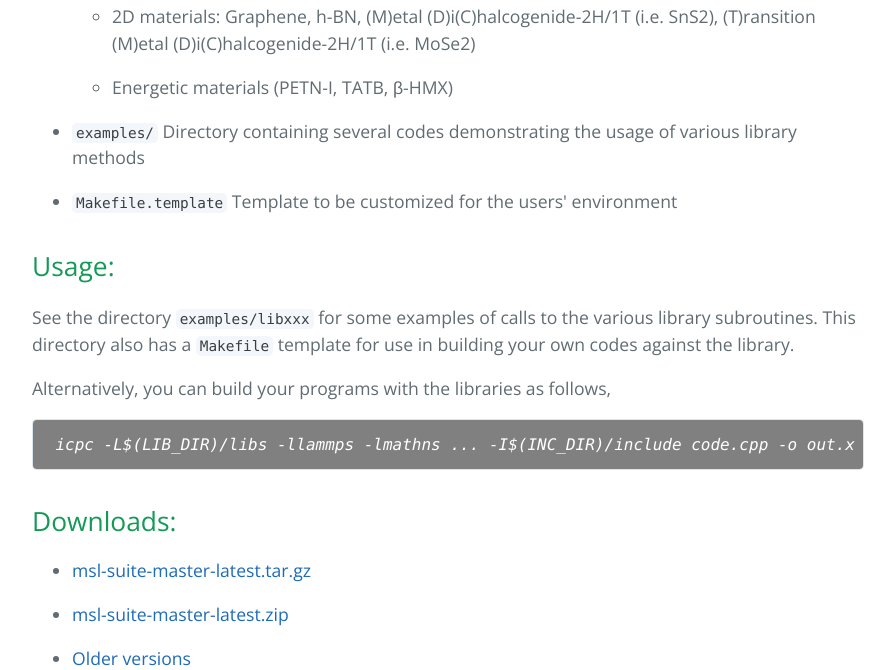
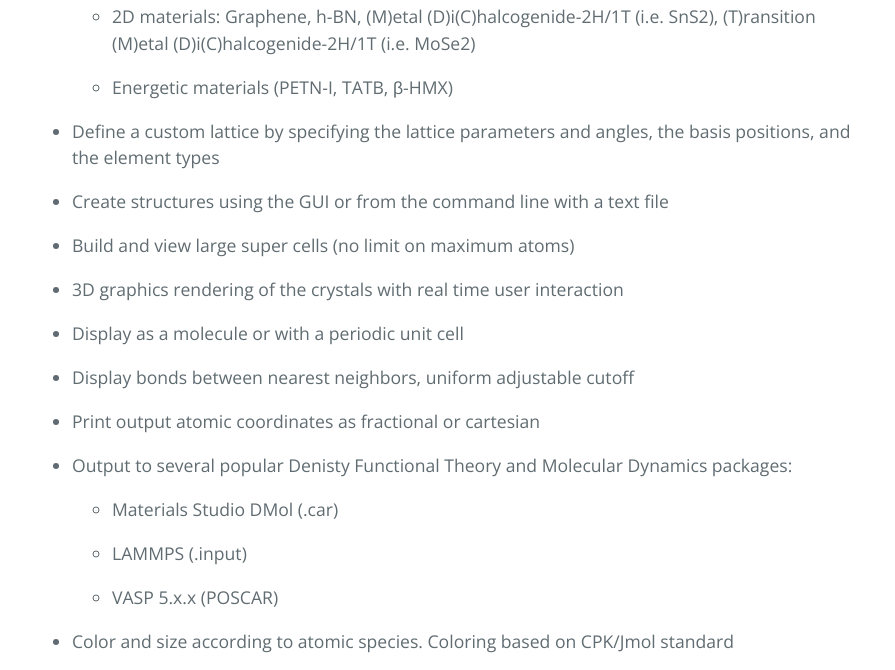
Before and after one commit to jmgonza6/crystal-builder, a website: page index.html in a window 1280 px wide. Shown: the part 710-1380 px from the top of the page, without its empty margins (192-1087 px from the left). Drawn offline with nearby package versions, Linux system fonts and the light colour scheme.

Commit message:
homepage

```diff
--- a/index.html
+++ b/index.html
@@ -2,7 +2,7 @@
 <html lang="en-us">
   <head>
     <meta charset="UTF-8">
-    <title>MSL Suite - jmgonza6@github</title>
+    <title>Crystal Builder - jmgonza6@MSL</title>
     <meta name="viewport" content="width=device-width, initial-scale=1">
     <link rel="stylesheet" href="css/normalize.css">
     <link href='https://fonts.googleapis.com/css?family=Open+Sans:400,700' rel='stylesheet' type='text/css'>
@@ -36,26 +36,37 @@
             <li><p>Energetic materials (PETN-I, TATB, β-HMX)</p>
           </ul>
       </li>
-      <li><p><code> examples/</code> Directory containing several codes demonstrating the usage of various library methods</p></li>
-      <li><p><code> Makefile.template</code> Template to be customized for the users' environment</p></li>
+      <li><p>Define a custom lattice by specifying the lattice parameters and angles, the basis positions, and the element types</p></li>
+      <li><p>Create structures using the GUI or from the command line with a text file</p></li>
+      <li><p>Build and view large super cells (no limit on maximum atoms)</p></li>
+      <li><p>3D graphics rendering of the crystals with real time user interaction</p></li>
+      <li><p>Display as a molecule or with a periodic unit cell</p></li>
+      <li><p>Display bonds between nearest neighbors, uniform adjustable cutoff</p></li>
+      <li><p>Print output atomic coordinates as fractional or cartesian</p></li>
+      <li><p>Output to several popular Denisty Functional Theory and Molecular Dynamics packages:</p>
+          <ul>
+            <li><p>Materials Studio DMol (.car) </p></li>
+            <li><p>LAMMPS (.input)</p></li>
+            <li><p>VASP 5.x.x (POSCAR)</p></li>
+          </ul>
+      </li>
+      <li><p>Color and size according to atomic species.  Coloring based on CPK/Jmol standard</p></li>
+
+      <p align="center">
+        <img src="logos/CPK-periodic-table.png">
+      </p>
       </ul>
 
       <h2>
-      <a id="usage" class="anchor" href="#usage" aria-hidden="true"><span class="octicon octicon-link"></span></a>Usage:</h2>
-
-      <p>See the directory <code>examples/libxxx</code> for some examples of calls to the various library subroutines.  This directory also has a <code>Makefile</code> template for use in building your own codes against the library.</p>
-
-      <p>Alternatively, you can build your programs with the libraries as follows,</p>
-
-      <pre><code> icpc -L$(LIB_DIR)/libs -llammps -lmathns ... -I$(INC_DIR)/include code.cpp -o out.x </code></pre>
+      <a id="download" class="anchor" href="#download" aria-hidden="true">
+            <span class="octicon octicon-link"></span></a>Screenshots:</h2>
 
       <h2>
       <a id="download" class="anchor" href="#download" aria-hidden="true">
             <span class="octicon octicon-link"></span></a>Downloads:</h2>
       <ul>
-        <li><p>   <a href="https://github.com/jmgonza6/msl-suite/archive/master.tar.gz" id="view-docs"><span>msl-suite-master-latest.tar.gz</span></a></p></li>
-        <li><p>   <a href="https://github.com/jmgonza6/msl-suite/archive/master.zip" id="view-docs"><span>msl-suite-master-latest.zip</span></a></p></li>
-        <li><p>   <a href="https://github.com/jmgonza6/msl-suite" id="view-docs"><span>Older versions</span></a></p></li>
+        <li><p>   <a href="https://github.com/jmgonza6/crystal-builder/archive/master.tar.gz" id="view-docs"><span>msl-suite-master-latest.tar.gz</span></a></p></li>
+        <li><p>   <a href="https://github.com/jmgonza6/crystal-builder/archive/master.zip" id="view-docs"><span>msl-suite-master-latest.zip</span></a></p></li>
       </ul>
 
       <footer class="site-footer">
```
